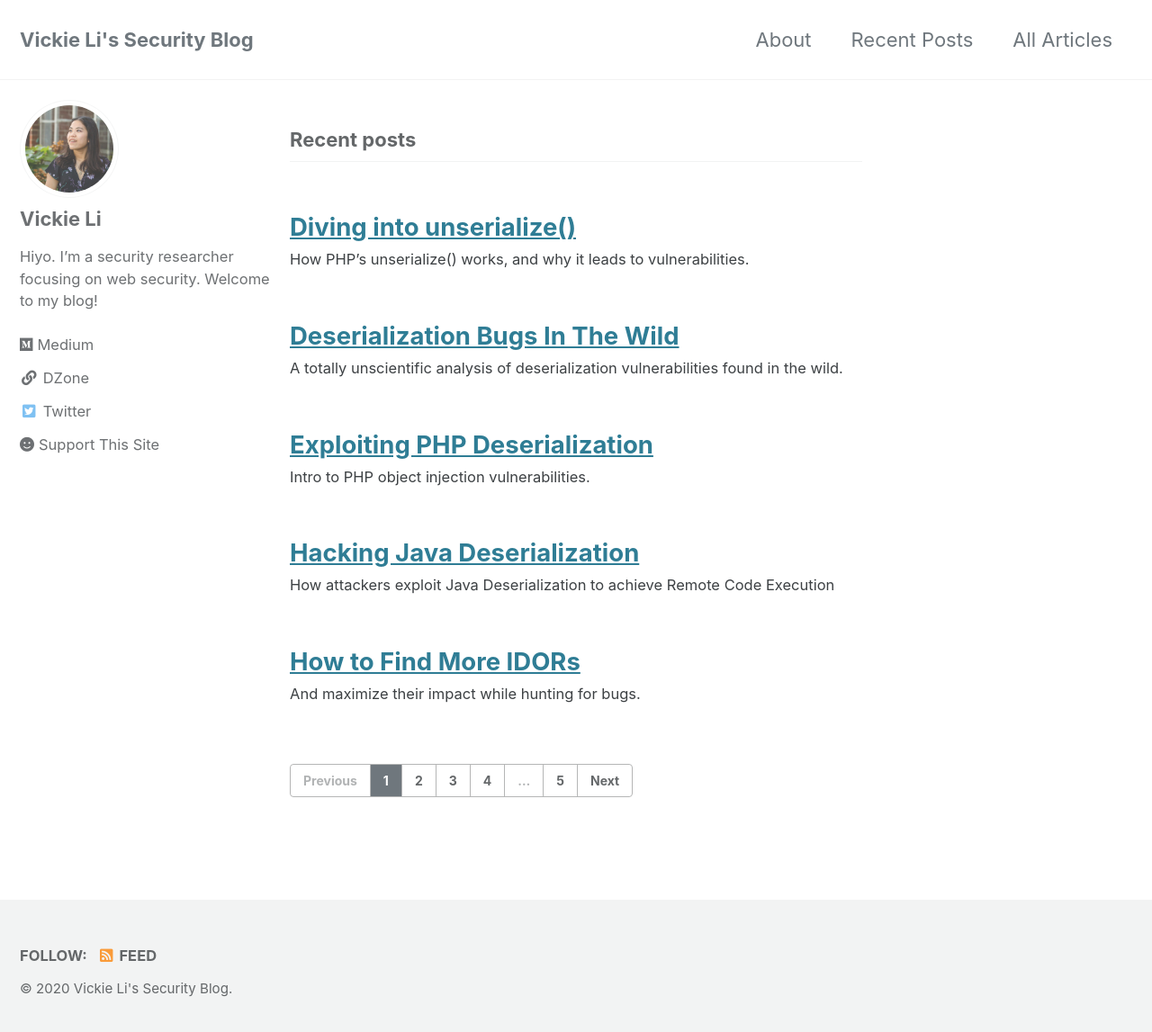
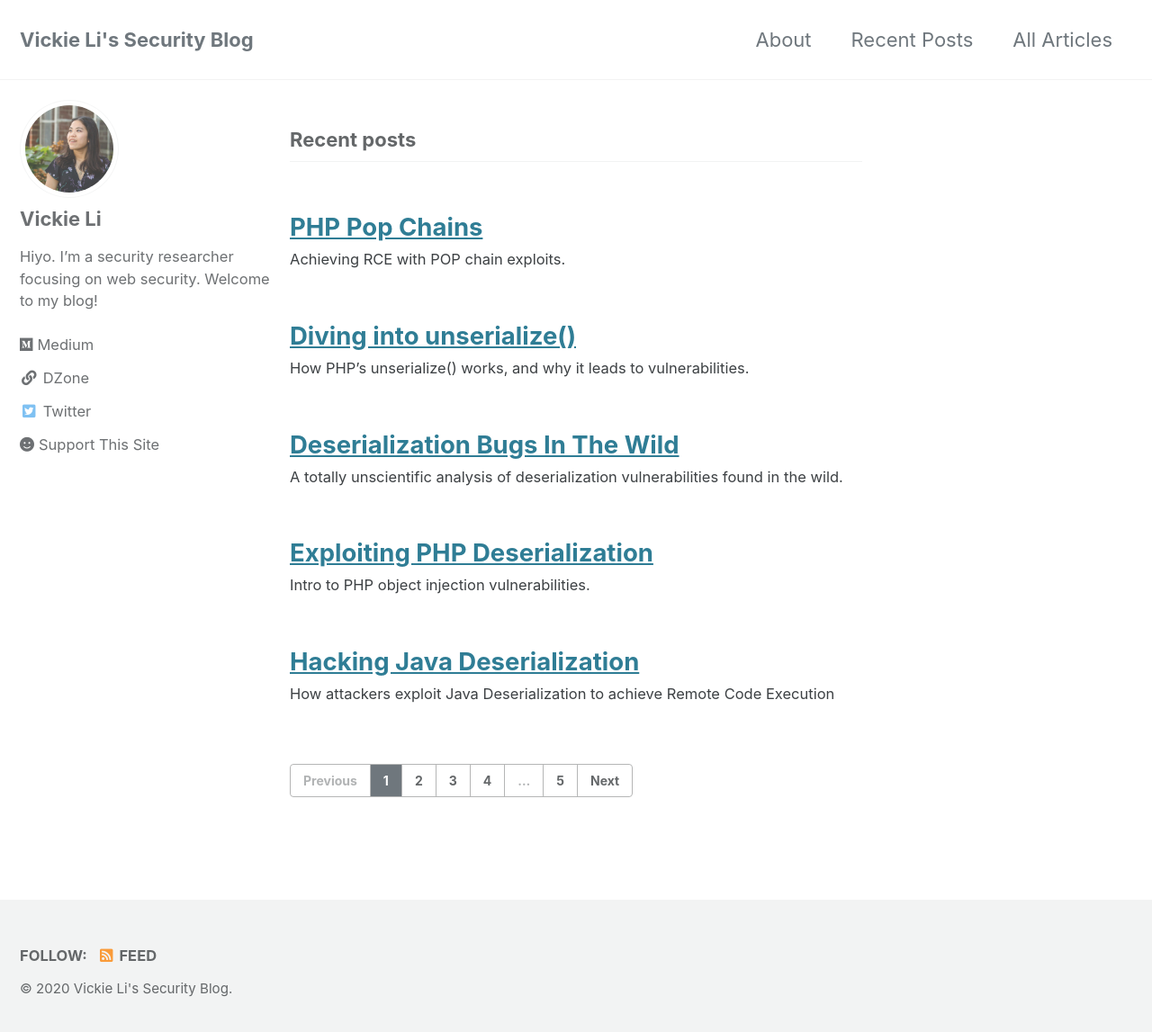
Before and after one commit to vkili/blog, a Jekyll site: the page built from index.html, in a window 1280 px wide and 1154 px high. Shown: the top 1147 px of the window at 90% size. Built offline with Jekyll 4.4.1, drawn with Linux system fonts in a browser that asks for light colours; cached includes are drawn as plain includes; the list of posts is cut into pages by our own code; some of the changed lines change nothing that is shown.

Commit message:
pop chains

````diff
--- a/_data/navigation.yml
+++ b/_data/navigation.yml
@@ -72,3 +72,5 @@ posts:
         url: https://vkili.github.io/blog/insecure%20deserialization/deserialization-in-the-wild/
       - title: "Intro to unserialize()"
         url: https://vkili.github.io/blog/insecure%20deserialization/unserialize/
+      - title: "PHP Pop Chains"
+        url: https://vkili.github.io/blog/insecure%20deserialization/pop-chains/
--- /dev/null
+++ b/_posts/2020-09-03-pop-chains.md
@@ -0,0 +1,101 @@
+---
+title: "PHP Pop Chains"
+categories:
+  - Insecure Deserialization
+---
+
+Achieving RCE with POP chain exploits.
+
+Last time, we talked about how PHP's unserialize() can introduce serious vulnerabilities if it is given user-controlled input.
+
+In a nutshell, when an attacker controls a serialized object that is passed into unserialize(), she can control the properties of the created object. This will then allow her the opportunity to hijack the flow of the application, by controlling the values passed into magic methods like \_\_wakeup().
+
+This works... sometimes. The problem is this: what if the declared magic methods of the class do not contain any useful code in terms of exploitation? Then the unsafe deserialization is useless and the exploit is bust, right?
+
+Unfortunately, even if the magic methods themselves are not exploitable, an attacker could still wreak havoc using something called POP chains. POP stands for Property Oriented Programming, and the name comes from the fact that the attacker can control all of the properties of the deserialized object. Similar to ROP attacks (Return Oriented Programming), POP chains work by chaining code "gadgets" together to achieve the attacker's ultimate goal. These "gadgets" are code snippets borrowed from the codebase that the attacker uses to further her goal.
+
+## An example chain
+
+POP chains use magic methods as the initial gadget, which then calls other gadgets. Consider the following example:
+
+```php
+class Example{
+
+   private $obj;
+
+   function __construct()
+   {
+      // some PHP code...
+   }
+
+   function __wakeup()
+   {
+      if (isset($this->obj)) return $this->obj->evaluate();
+   }
+}
+
+class CodeSnippet{
+
+   private $code;
+
+   function evaluate()
+   {
+      eval($this->code);
+   }
+}
+
+// some PHP code...
+
+$user_data = unserialize($_POST['data']);
+
+// some PHP code...
+```
+
+In this example, there are two classes defined: Example and CodeSnippet.
+
+Example has a property named obj and when an Example object is deserialized, its \_\_wakeup() function is called, and the evaluate() method of obj is called.
+
+The CodeSnippet class has a property named code, which contains the code string to be executed, and an evaluate() method, which calls eval() on the code string.
+
+The program takes in POST parameter data from the user, and calls unserialize() on data.
+
+### What can the attacker do?
+
+An attacker can use the following code to generate the injected serialized object:
+
+```php
+class CodeSnippet
+{
+   private $code = "phpinfo();";
+}
+
+class Example
+{
+   private $obj;
+
+   function __construct()
+   {
+      $this->obj = new CodeSnippet;
+   }
+}
+
+print urlencode(serialize(new Example));
+```
+
+What this block of code does is the following:
+
+1.  Define a class named CodeSnippet, and set its code property to "phpinfo();".
+2.  Define a class named Example, and set its obj property to a new instance to a new CodeSnippet instance on instantiation.
+3.  Create an Example instance, serialize and URL encode the serialized string.
+
+The attacker can then feed the generated string into the POST parameter data, and this is what the program would do:
+
+1.  Unserialize the object, create an Example instance.
+2.  Call \_\_wakeup(), see that the obj property is set to a CodeSnippet instance.
+3.  Call the evaluate() method of the obj, which runs eval("phpinfo();").
+
+This is how an attacker can achieve RCE by chaining and reusing code found in the application's codebase.
+
+* * * * *
+
+As always, thanks for reading! Next time, we go into more object injection, what you can do with it and sample attack scenarios!
````
